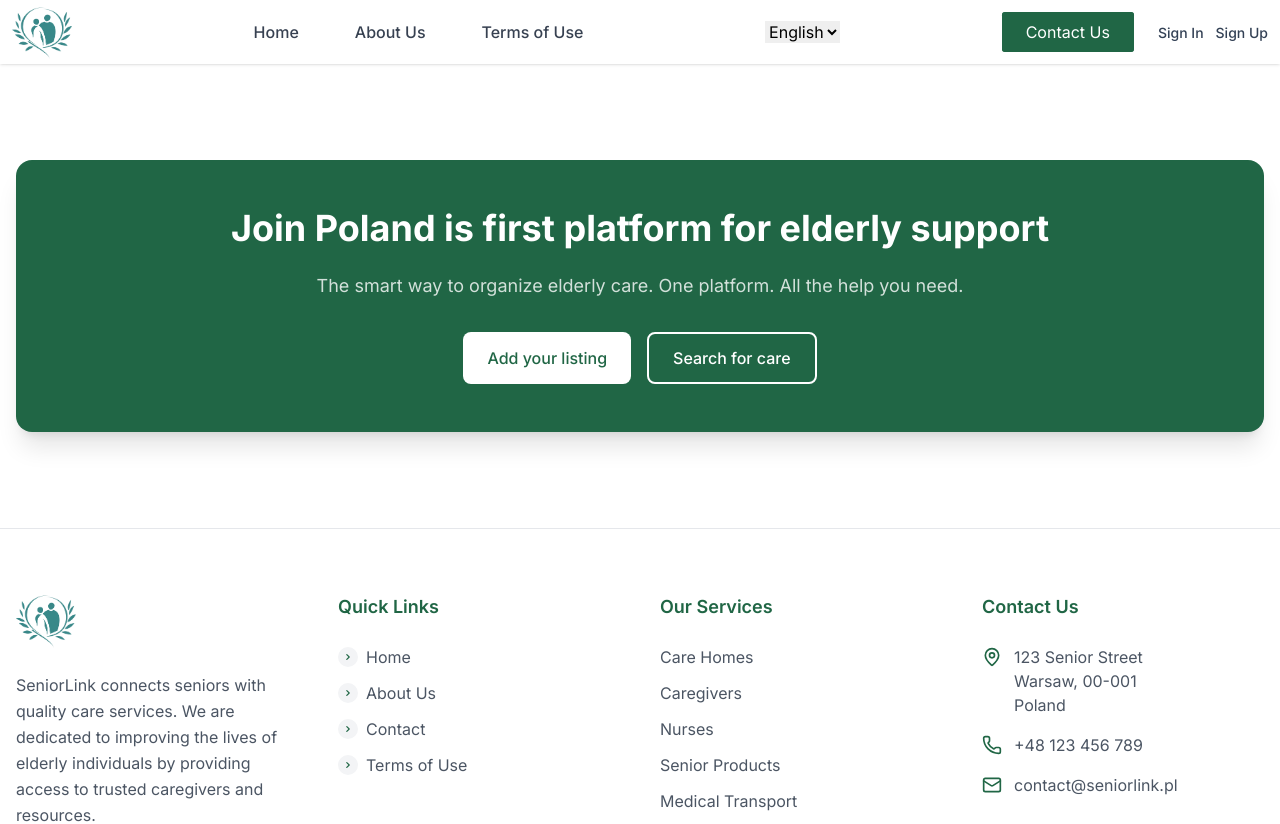
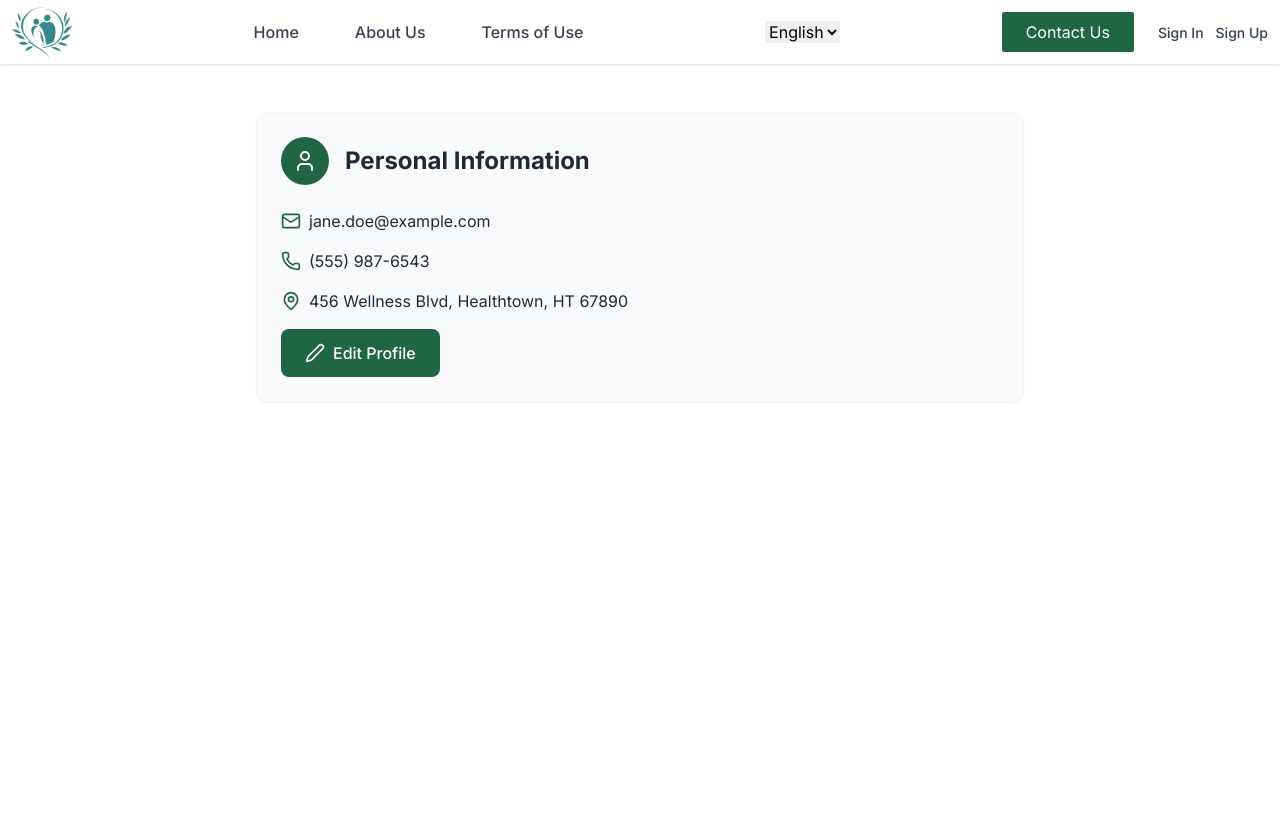
Before and after one commit to dev-knight0227/Senior-link, a Next.js app: page /profile in a window 1280 px wide. Shown: the top 824 px of the page. Built offline with nearby package versions, Linux system fonts and the light colour scheme.

Commit message:
added profile page

```diff
--- a/src/components/profile/Profile.jsx
+++ b/src/components/profile/Profile.jsx
@@ -1,47 +1,207 @@
-"use client";
-import { motion} from "framer-motion";
-import Link from "next/link";
+"use client"
+import React, { useState, useEffect } from 'react';
+import { User, Mail, Phone, MapPin, Edit2 } from 'lucide-react';
+import Image from 'next/image';
 
-const Profile = () => {
-  const fadeIn = {
-    hidden: { opacity: 0, y: 20 },
-    visible: {
-      opacity: 1,
-      y: 0,
-      transition: { duration: 0.6 }
-    }
+export default function Profile() {
+  const [userData, setUserData] = useState(null);
+  const [isEditing, setIsEditing] = useState(false);
+  const [formState, setFormState] = useState({
+    firstName: '',
+    lastName: '',
+    email: '',
+    phone: '',
+    address: '',
+  });
+
+  useEffect(() => {
+    // Simulate fetching user data from an API
+    const fetchUserData = async () => {
+      // Replace this with actual API call
+      const data = {
+        firstName: 'Jane',
+        lastName: 'Doe',
+        email: 'jane.doe@example.com',
+        phone: '(555) 987-6543',
+        address: '456 Wellness Blvd, Healthtown, HT 67890',
+      };
+      setUserData(data);
+      setFormState(data);
+    };
+
+    fetchUserData();
+  }, []);
+
+  const handleChange = (e) => {
+    const { name, value } = e.target;
+    setFormState((prev) => ({
+      ...prev,
+      [name]: value,
+    }));
+  };
+
+  const handleSave = (e) => {
+    e.preventDefault();
+    // Implement save logic here (e.g., API call)
+    setUserData(formState);
+    setIsEditing(false);
+  };
+
+  if (!userData) {
+    return <div className="text-center py-12">Loading profile...</div>;
   }
 
   return (
-    <section className="py-16 md:py-24 bg-white dark:bg-gray-900">
-        <div className="container mx-auto px-4">
-          <motion.div
-            initial="hidden"
-            whileInView="visible"
-            viewport={{ once: true }}
-            variants={fadeIn}
-            className="bg-[#206645] dark:bg-[#206645]/80 rounded-2xl overflow-hidden shadow-xl"
-          >
-            <div className="p-8 md:p-12 text-center">
-              <h2 className="text-3xl md:text-4xl font-bold text-white mb-6">
-                Join Poland is first platform for elderly support
-              </h2>
-              <p className="text-white/80 mb-8 max-w-2xl mx-auto text-lg">
-                The smart way to organize elderly care. One platform. All the help you need.
-              </p>
-              <div className="flex flex-col sm:flex-row gap-4 justify-center">
-                <Link href="/add-list" className="inline-flex items-center justify-center px-6 py-3 bg-white text-[#206645] font-medium rounded-lg hover:bg-gray-100 transition-colors duration-300">
-                  Add your listing
-                </Link>
-                <Link href="/search-care" className="inline-flex items-center justify-center px-6 py-3 border-2 border-white text-white font-medium rounded-lg hover:bg-white/10 transition-colors duration-300">
-                  Search for care
-                </Link>
+    <div className="bg-white dark:bg-gray-900 min-h-screen">
+      {/* Hero Section */}
+      {/* <div className="relative bg-[#206645] text-white">
+        <div className="absolute inset-0 opacity-20">
+          <Image
+            src="/images/teatime.jpeg"
+            alt="Profile background"
+            fill
+            className="object-cover"
+            priority
+          />
+        </div>
+        <div className="container mx-auto px-4 py-16 md:py-24 relative z-10">
+          <div className="max-w-3xl">
+            <h1 className="text-4xl md:text-5xl font-bold mb-4">My Profile</h1>
+            <p className="text-xl md:text-2xl opacity-90 mb-8">
+              Manage your personal information and preferences.
+            </p>
+          </div>
+        </div>
+        <div className="absolute bottom-0 left-0 right-0 h-16 bg-gradient-to-t from-white dark:from-gray-900 to-transparent"></div>
+      </div> */}
+
+      <div className="container mx-auto px-4 py-12">
+        <div className="max-w-3xl mx-auto bg-gray-50 dark:bg-gray-800 rounded-xl p-6 shadow-sm border border-gray-100 dark:border-gray-700">
+          <div className="flex items-center mb-6">
+            <div className="bg-[#206645] rounded-full p-3 mr-4">
+              <User className="h-6 w-6 text-white" />
+            </div>
+            <h2 className="text-2xl font-bold text-gray-800 dark:text-white">Personal Information</h2>
+          </div>
+
+          {isEditing ? (
+            <form onSubmit={handleSave} className="space-y-6">
+              <div className="grid grid-cols-1 md:grid-cols-2 gap-6">
+                <div>
+                  <label htmlFor="firstName" className="block text-sm font-medium text-gray-700 dark:text-gray-300 mb-1">
+                    First Name
+                  </label>
+                  <input
+                    type="text"
+                    id="firstName"
+                    name="firstName"
+                    value={formState.firstName}
+                    onChange={handleChange}
+                    className="w-full px-4 py-3 rounded-lg border border-gray-300 dark:border-gray-600 focus:ring-2 focus:ring-[#206645] dark:focus:ring-[#3b9ede] focus:border-transparent bg-white dark:bg-gray-700 text-gray-900 dark:text-white transition-all text-base"
+                    required
+                  />
+                </div>
+
+                <div>
+                  <label htmlFor="lastName" className="block text-sm font-medium text-gray-700 dark:text-gray-300 mb-1">
+                    Last Name
+                  </label>
+                  <input
+                    type="text"
+                    id="lastName"
+                    name="lastName"
+                    value={formState.lastName}
+                    onChange={handleChange}
+                    className="w-full px-4 py-3 rounded-lg border border-gray-300 dark:border-gray-600 focus:ring-2 focus:ring-[#206645] dark:focus:ring-[#3b9ede] focus:border-transparent bg-white dark:bg-gray-700 text-gray-900 dark:text-white transition-all text-base"
+                    required
+                  />
+                </div>
               </div>
+
+              <div>
+                <label htmlFor="email" className="block text-sm font-medium text-gray-700 dark:text-gray-300 mb-1">
+                  Email Address
+                </label>
+                <input
+                  type="email"
+                  id="email"
+                  name="email"
+                  value={formState.email}
+                  onChange={handleChange}
+                  className="w-full px-4 py-3 rounded-lg border border-gray-300 dark:border-gray-600 focus:ring-2 focus:ring-[#206645] dark:focus:ring-[#3b9ede] focus:border-transparent bg-white dark:bg-gray-700 text-gray-900 dark:text-white transition-all text-base"
+                  required
+                />
+              </div>
+
+              <div>
+                <label htmlFor="phone" className="block text-sm font-medium text-gray-700 dark:text-gray-300 mb-1">
+                  Phone Number
+                </label>
+                <input
+                  type="tel"
+                  id="phone"
+                  name="phone"
+                  value={formState.phone}
+                  onChange={handleChange}
+                  className="w-full px-4 py-3 rounded-lg border border-gray-300 dark:border-gray-600 focus:ring-2 focus:ring-[#206645] dark:focus:ring-[#3b9ede] focus:border-transparent bg-white dark:bg-gray-700 text-gray-900 dark:text-white transition-all text-base"
+                />
+              </div>
+
+              <div>
+                <label htmlFor="address" className="block text-sm font-medium text-gray-700 dark:text-gray-300 mb-1">
+                  Address
+                </label>
+                <textarea
+                  id="address"
+                  name="address"
+                  rows={3}
+                  value={formState.address}
+                  onChange={handleChange}
+                  className="w-full px-4 py-3 rounded-lg border border-gray-300 dark:border-gray-600 focus:ring-2 focus:ring-[#206645] dark:focus:ring-[#3b9ede] focus:border-transparent bg-white dark:bg-gray-700 text-gray-900 dark:text-white transition-all text-base"
+                ></textarea>
+              </div>
+
+              <div className="flex justify-end space-x-4">
+                <button
+                  type="button"
+                  onClick={() => setIsEditing(false)}
+                  className="px-6 py-3 bg-gray-300 dark:bg-gray-600 text-gray-800 dark:text-white font-medium rounded-lg hover:bg-gray-400 dark:hover:bg-gray-500 transition-colors"
+                >
+                  Cancel
+                </button>
+                <button
+                  type="submit"
+                  className="px-6 py-3 bg-[#206645] hover:bg-[#0066b0] dark:bg-[#206645] dark:hover:bg-[#0088e0] text-white font-medium rounded-lg transition-colors"
+                >
+                  Save Changes
+                </button>
+              </div>
+            </form>
+          ) : (
+            <div className="space-y-4">
+              <div className="flex items-center">
+                <Mail className="h-5 w-5 text-[#206645] dark:text-[#3b9ede] mr-2" />
+                <span className="text-gray-800 dark:text-white">{userData.email}</span>
+              </div>
+              <div className="flex items-center">
+                <Phone className="h-5 w-5 text-[#206645] dark:text-[#3b9ede] mr-2" />
+                <span className="text-gray-800 dark:text-white">{userData.phone}</span>
+              </div>
+              <div className="flex items-center">
+                <MapPin className="h-5 w-5 text-[#206645] dark:text-[#3b9ede] mr-2" />
+                <span className="text-gray-800 dark:text-white">{userData.address}</span>
+              </div>
+              <button
+                onClick={() => setIsEditing(true)}
+                className="mt-6 inline-flex items-center px-6 py-3 bg-[#206645] hover:bg-[#0066b0] dark:bg-[#206645] dark:hover:bg-[#0088e0] text-white font-medium rounded-lg transition-colors"
+              >
+                <Edit2 className="h-5 w-5 mr-2" />
+                Edit Profile
+              </button>
             </div>
-          </motion.div>
+          )}
         </div>
-      </section>
+      </div>
+    </div>
   );
-};
-
-export default Profile;
+}
```
